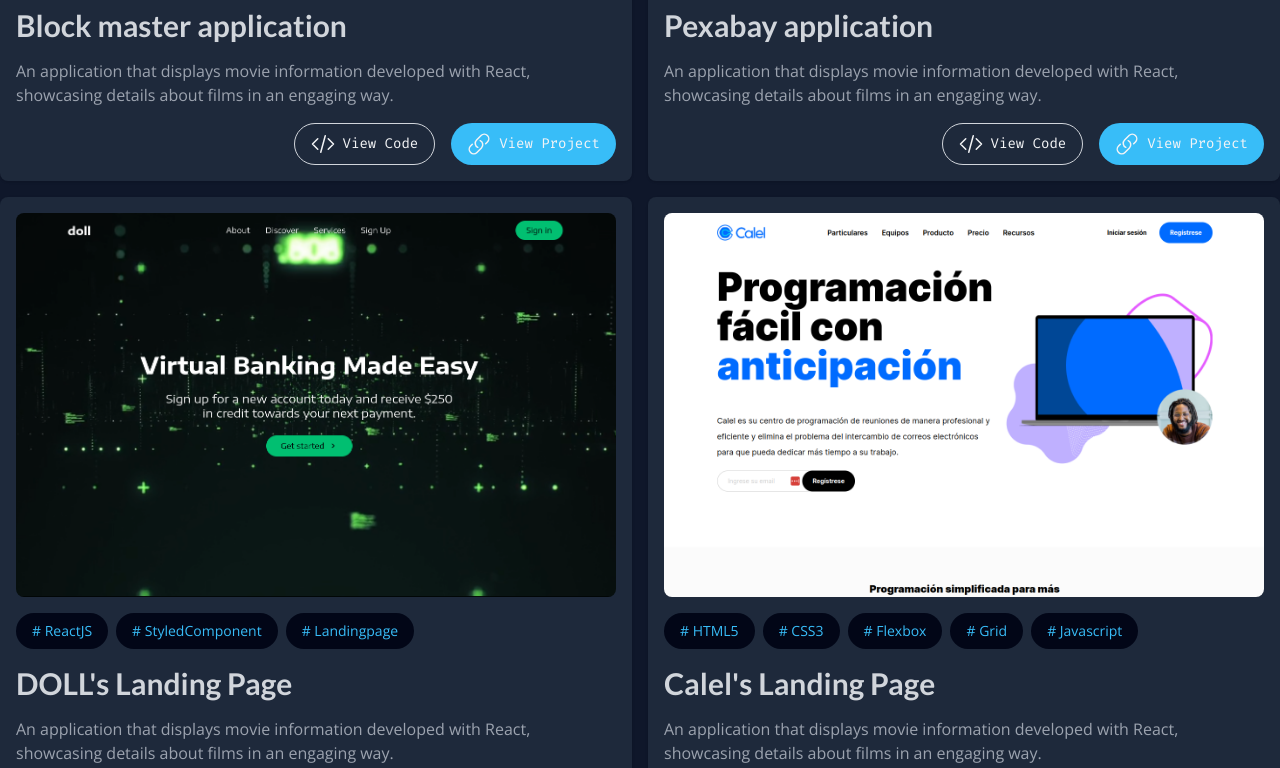
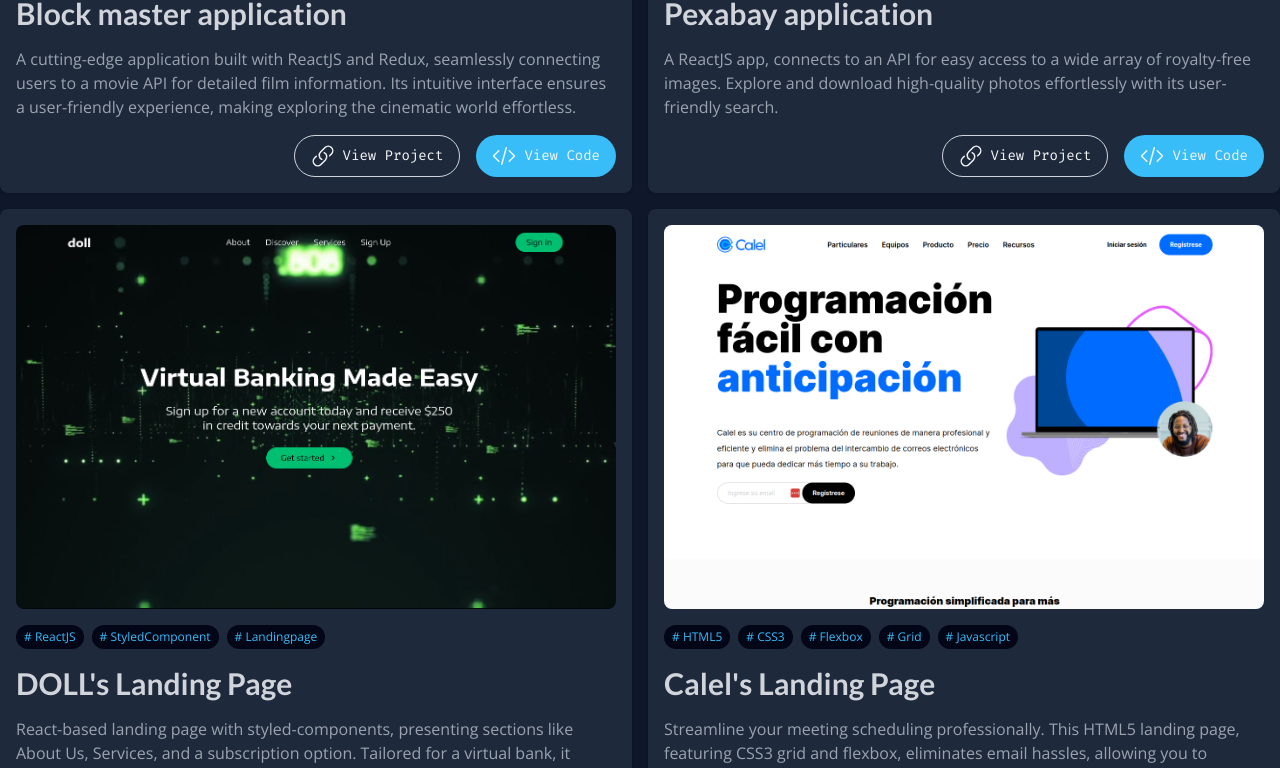
Before and after one commit to carlossantesp/carlos.santesp, a Next.js app: page / in a window 1280 px wide. Shown: the part 1277-2045 px from the top of the page. Built offline with nearby package versions, Linux system fonts and the light colour scheme.

Commit message:
Update projects data and changing order buttons view code and view project

```diff
--- a/src/components/project.js
+++ b/src/components/project.js
@@ -7,7 +7,7 @@ import {IconCode, IconLink} from "./icons";
 export default function Project({item}) {
     const {name, description, image, tags, repo, link} = item;
     return (
-        <article className="bg-slate-800 rounded-lg shadow p-4 space-y-4">
+        <article className="bg-slate-800 rounded-lg shadow p-4 flex flex-col gap-4">
             <header className="rounded-lg overflow-hidden h-56 md:h-72 lg:h-96">
                 <Image
                     className="w-full h-full object-cover object-top"
@@ -17,19 +17,19 @@ export default function Project({item}) {
                     alt={name}
                 />
             </header>
-            <section className="space-y-4">
+            <section className="space-y-4 flex-1">
                 <Tags items={tags} />
                 <h3 className={`${lato.className} text-3xl`}>{name}</h3>
                 <p className="hidden md:block text-gray-400">{description}</p>
             </section>
             <footer className="flex justify-center text-center gap-4 md:flex-row md:justify-end">
-                <Button secondary link={repo}>
+                <Button secondary link={link}>
+                    <IconLink />
+                    View Project
+                </Button>
+                <Button link={repo}>
                     <IconCode />
                     View Code
-                </Button>
-                <Button link={link}>
-                    <IconLink />
-                    View Project
                 </Button>
             </footer>
         </article>
--- a/src/components/sectionprojects.js
+++ b/src/components/sectionprojects.js
@@ -9,7 +9,7 @@ const itemsProjects = [
         id: "1",
         name: "Block master application",
         description:
-            "An application that displays movie information developed with React, showcasing details about films in an engaging way.",
+            "A cutting-edge application built with ReactJS and Redux, seamlessly connecting users to a movie API for detailed film information. Its intuitive interface ensures a user-friendly experience, making exploring the cinematic world effortless.",
         repo: "https://github.com/carlossantesp/block-master-app",
         link: "https://block-master-app-cse.netlify.app/",
         image: "/images/projects/blockmaster.png",
@@ -19,7 +19,7 @@ const itemsProjects = [
         id: "2",
         name: "Pexabay application",
         description:
-            "An application that displays movie information developed with React, showcasing details about films in an engaging way.",
+            "A ReactJS app, connects to an API for easy access to a wide array of royalty-free images. Explore and download high-quality photos effortlessly with its user-friendly search.",
         repo: "https://github.com/carlossantesp/pexabay-react",
         link: "https://pexabay-react-app.netlify.app/",
         image: "/images/projects/pexabay.png",
@@ -29,7 +29,7 @@ const itemsProjects = [
         id: "3",
         name: "DOLL's Landing Page",
         description:
-            "An application that displays movie information developed with React, showcasing details about films in an engaging way.",
+            "React-based landing page with styled-components, presenting sections like About Us, Services, and a subscription option. Tailored for a virtual bank, it provides a sleek and inviting overview for users to explore and subscribe.",
         repo: "https://github.com/carlossantesp/landingpage-doll",
         link: "https://ladingpage-doll.netlify.app/",
         image: "/images/projects/doll.png",
@@ -39,7 +39,7 @@ const itemsProjects = [
         id: "4",
         name: "Calel's Landing Page",
         description:
-            "An application that displays movie information developed with React, showcasing details about films in an engaging way.",
+            "Streamline your meeting scheduling professionally. This HTML5 landing page, featuring CSS3 grid and flexbox, eliminates email hassles, allowing you to dedicate more time to your work.",
         repo: "https://github.com/carlossantesp/calel",
         link: "https://carlossantesp.github.io/calel/",
         image: "/images/projects/calel.png",
@@ -56,7 +56,7 @@ export default function SectionProjects() {
             />
             <ProjectsLists itemsProjects={itemsProjects} />
             <footer className="w-max mx-auto">
-                <Button big link="https://github.com/carlossantesp">
+                <Button big link="https://github.com/carlossantesp?tab=repositories">
                     See more projects
                     <IconRight />
                 </Button>
--- a/src/components/tag.js
+++ b/src/components/tag.js
@@ -1,3 +1,3 @@
 export default function Tag({name}) {
-    return <li className="bg-slate-950 py-2 px-4 rounded-full text-sm text-sky-400"># {name}</li>;
+    return <li className="bg-slate-950 py-1 px-2 rounded-full text-xs text-sky-400"># {name}</li>;
 }
```
